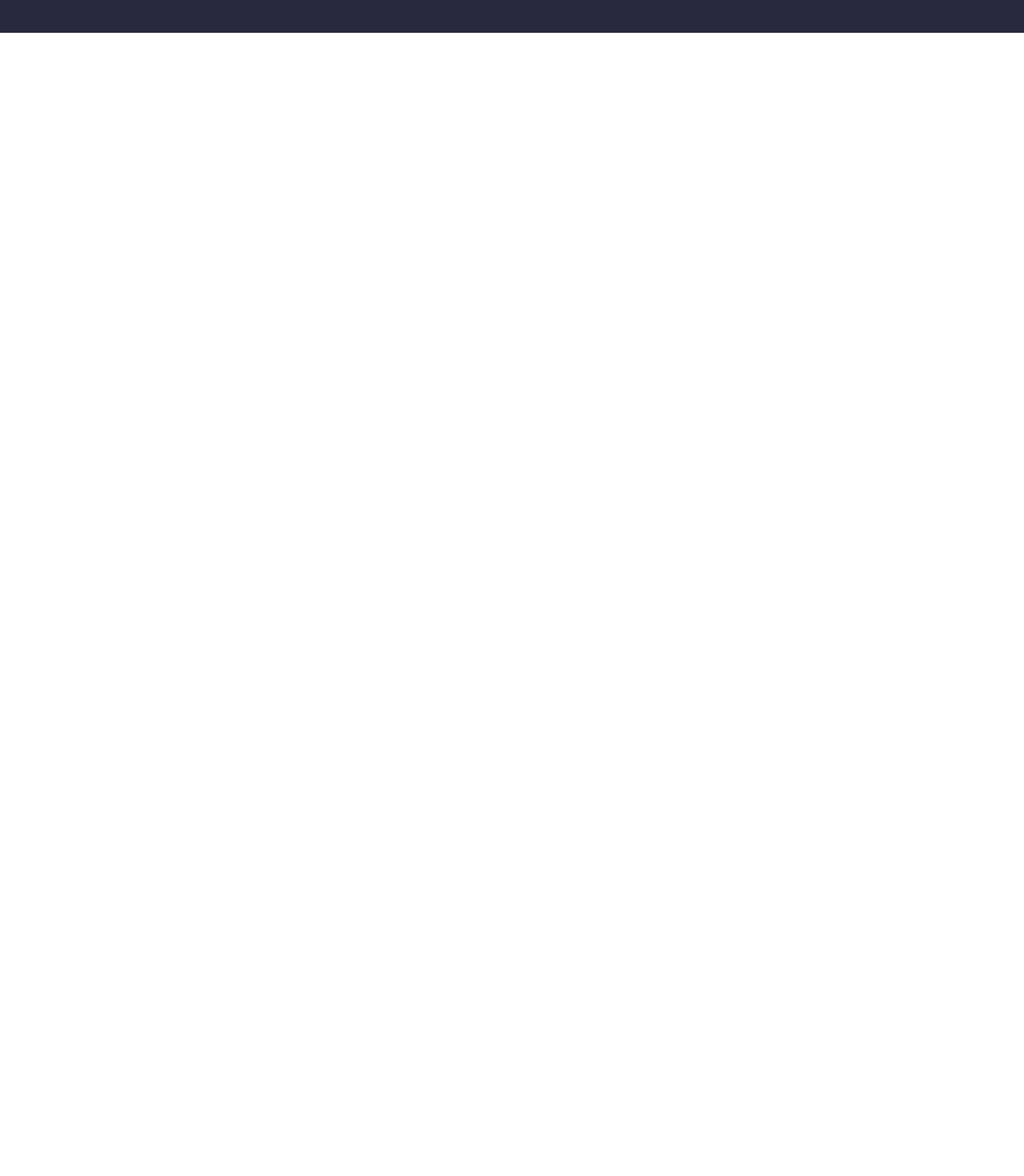
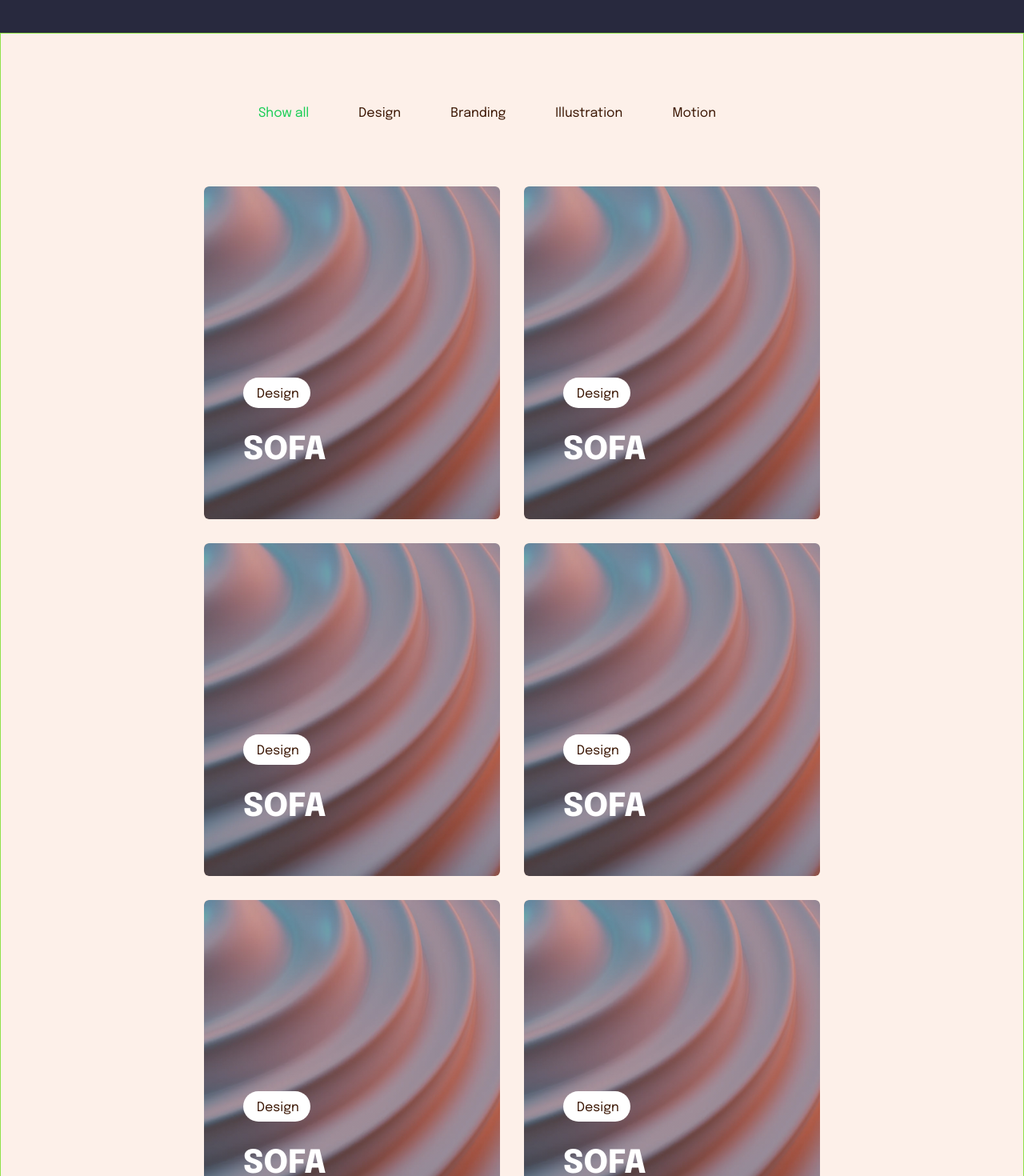
Before and after one commit to mirael26/jupiter-test, a React app: page / in a window 1280 px wide. Shown: the part 480-1950 px from the top of the page at 80% size. Before the commit the page ends 800 px from the top, so only its background shows below. Built offline with nearby package versions, Linux system fonts and the light colour scheme.

Commit message:
Add portfolio

```diff
--- a/src/components/app/app.tsx
+++ b/src/components/app/app.tsx
@@ -1,11 +1,13 @@
 import * as React from "react";
 
 import Header from "../header/header";
+import Portfolio from "../portfolio/portfolio";
 
 const App = () => {
   return (
     <div className="app">
       <Header />
+      <Portfolio />
     </div>
   );
 };
--- /dev/null
+++ b/src/components/card/card.scss
@@ -0,0 +1,33 @@
+.card {
+  display: flex;
+  flex-direction: column;
+  justify-content: flex-end;
+  width: 370px;
+  height: 416px;
+  padding: 62px 49px;
+  border-radius: 6px;
+  background-position: center;
+  background-repeat: no-repeat;
+  background-size: cover;
+
+  &.active {
+    border: 7px solid #4fe24a;
+  }
+}
+
+.card__category {
+  @include text;
+  width: 84px;
+  height: 38px;
+  margin-bottom: 29px;
+  padding: 5px 16px 8px 17px;
+  color: #391400;
+  border-radius: 19px;
+  background-color: #ffffff;
+}
+
+.card__title {
+  @include h2;
+  text-transform: uppercase;
+  color: #fff;
+}
--- /dev/null
+++ b/src/components/card/card.tsx
@@ -0,0 +1,13 @@
+import * as React from "react";
+
+const Card = () => {
+  return (
+    <div className="card"
+      style={{backgroundImage: `linear-gradient(rgba(92, 32, 0, 0.32), rgba(92, 32, 0, 0.32)), url(${require("./../../img/cards/sofa.png")})`}}>
+      <div className="card__category">Design</div>
+      <h2 className="card__title">Sofa</h2>
+    </div>
+  );
+};
+
+export default Card;
--- /dev/null
+++ b/src/components/filter/filter.scss
@@ -0,0 +1,19 @@
+.filter {
+  display: flex;
+  justify-content: center;
+  margin-bottom: 75px;
+}
+
+.filter__item {
+  margin-right: 62px;
+}
+
+.filter__button {
+  @include text;
+  color: #391400;
+
+  &.active {
+    color: #16cd53;
+    cursor: auto;
+  }
+}
--- /dev/null
+++ b/src/components/filter/filter.tsx
@@ -0,0 +1,29 @@
+import * as React from "react";
+
+const Filter = () => {
+  return (
+    <ul className="filter">
+      <li className="filter__item">
+        <button className="filter__button active" disabled={true}>Show all</button>
+      </li>
+
+      <li className="filter__item">
+        <button className="filter__button">Design</button>
+      </li>
+
+      <li className="filter__item">
+        <button className="filter__button">Branding</button>
+      </li>
+
+      <li className="filter__item">
+        <button className="filter__button">Illustration</button>
+      </li>
+
+      <li className="filter__item">
+        <button className="filter__button">Motion</button>
+      </li>
+    </ul>
+  );
+};
+
+export default Filter;
--- a/src/components/header/header.scss
+++ b/src/components/header/header.scss
@@ -1,6 +1,6 @@
 .header {
   padding: 16px 135px 74px;
-  background-color: #28293e;
+  background-color: $blue;
 }
 
 .header__header {
--- /dev/null
+++ b/src/components/portfolio/portfolio.scss
@@ -0,0 +1,25 @@
+.portfolio {
+  padding: 84px 135px 184px;
+  background-color: $beige;
+  border: 1px solid #90e149;
+}
+
+.portfolio__cards {
+  display: flex;
+  justify-content: center;
+  flex-wrap: wrap;
+  gap: 30px;
+  margin-bottom: 80px;
+}
+
+.portfolio__loadmore-button {
+  @include button-text;
+  display: block;
+  margin: 0 auto;
+  padding: 18px 44px;
+  text-transform: uppercase;
+  color: #391400;
+  border-radius: 6px;
+  filter: drop-shadow(0px 3px 5px rgba(57,20,0,0.08));
+  background-color: #ffffff;
+}
--- /dev/null
+++ b/src/components/portfolio/portfolio.tsx
@@ -0,0 +1,26 @@
+import * as React from "react";
+
+import Container from "../container/container";
+import Filter from "../filter/filter";
+import Card from "../card/card";
+
+const Portfolio = () => {
+  return (
+    <div className="portfolio">
+      <Container>
+        <Filter />
+        <div className="portfolio__cards">
+          <Card />
+          <Card />
+          <Card />
+          <Card />
+          <Card />
+          <Card />
+        </div>
+        <button className="portfolio__loadmore-button">Load more</button>
+      </Container>
+    </div>
+  );
+};
+
+export default Portfolio;
--- a/src/main.scss
+++ b/src/main.scss
@@ -6,3 +6,6 @@
 @import './components/app/app.scss';
 @import './components/header/header.scss';
 @import './components/container/container.scss';
+@import './components/portfolio/portfolio.scss';
+@import './components/filter/filter.scss';
+@import './components/card/card.scss';
--- a/src/scss/variables.scss
+++ b/src/scss/variables.scss
@@ -0,0 +1,2 @@
+$blue: #28293e;
+$beige: #fdf0e9;
```
Also changed, not shown: src/img/cards/sofa.png (added).
